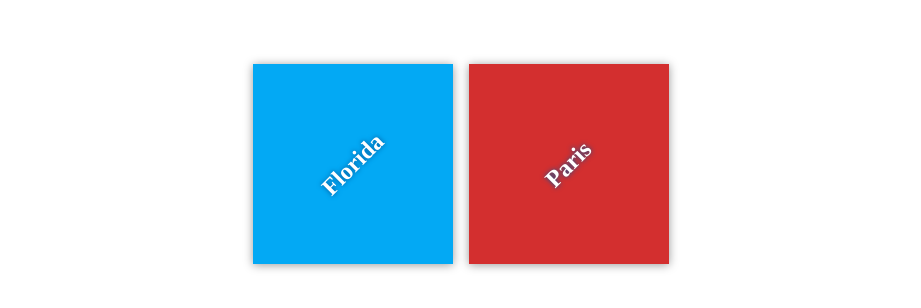
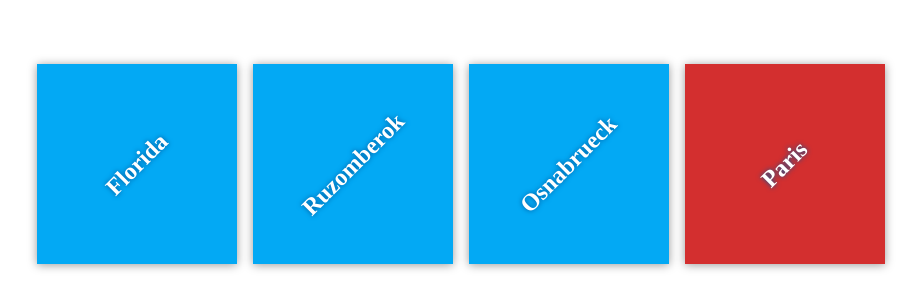
Before and after one commit to Patrikios/my-travel-plans, a plain HTML site: page index.html in a window 1280 px wide. Shown: the part 236-544 px from the top of the page, without its empty margins (179-1100 px from the left). Drawn offline with Linux system fonts and the light colour scheme; files that its build step writes are made by us from their sources.

Commit message:
patriks destinations

```diff
--- a/index.html
+++ b/index.html
@@ -7,13 +7,17 @@
     <link rel="stylesheet" href="css/app.css">
 </head>
 <body>
-
     <div class="container">
         <div class="destination-container">
             <div class="destination" id="florida">
                 <h2>Florida</h2>
             </div>
-
+            <div class="destination" id="ruzomberok">
+                <h2>Ruzomberok</h2>
+            </div>
+            <div class="destination" id="osnabrueck">
+                <h2>Osnabrueck</h2>
+            </div>
             <div class="destination" id="paris">
                 <h2>Paris</h2>
             </div>
```
